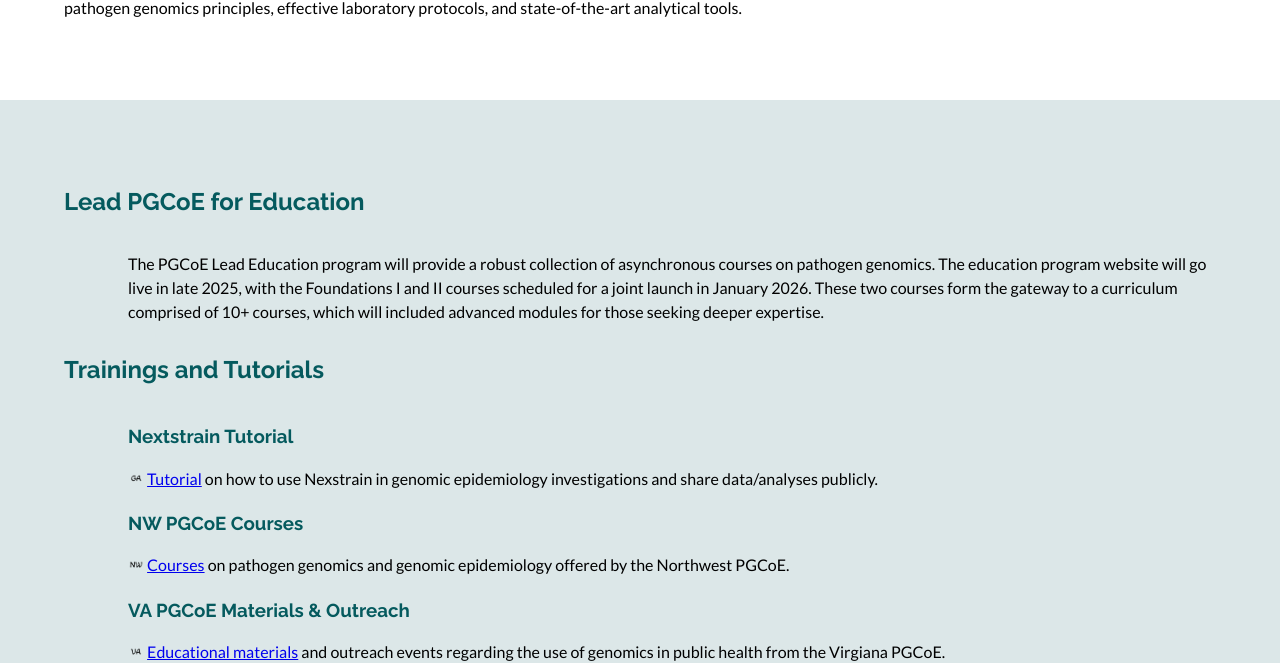
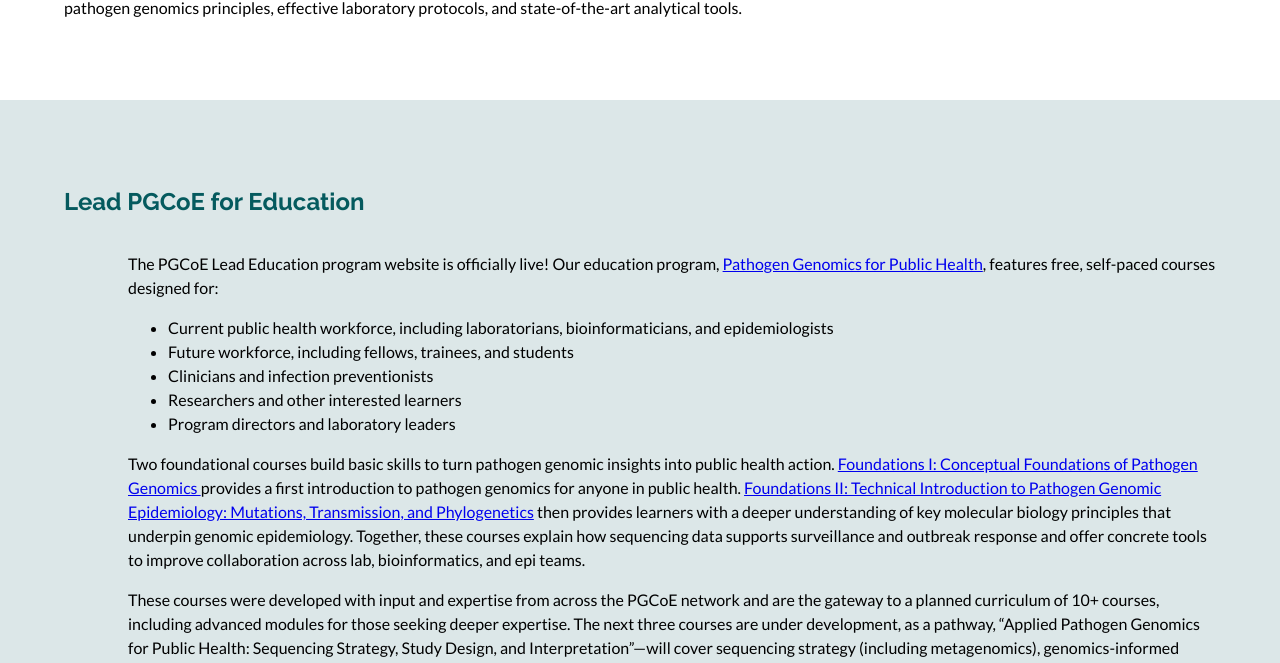
Before and after one commit to PGCoE/pgcoe.github.io, a plain HTML site: page education.html in a window 1280 px wide. Shown: the part 292-955 px from the top of the page. Drawn offline with Linux system fonts and the light colour scheme.

Commit message:
add march content

```diff
--- a/education.html
+++ b/education.html
@@ -44,7 +44,18 @@
     <div class="bottom-container">
       <h2>Lead PGCoE for Education</h2>
       <div class="outer">
-        <p>The PGCoE Lead Education program will provide a robust collection of asynchronous courses on pathogen genomics. The education program website will go live in late 2025, with the Foundations I and II courses scheduled for a joint launch in January 2026. These two courses form the gateway to a curriculum comprised of 10+ courses, which will included advanced modules for those seeking deeper expertise.</p>
+        <p>The PGCoE Lead Education program website is officially live! Our education program, <a href="https://learn.hms.harvard.edu/pathogen-genomics-public-health">Pathogen Genomics for Public Health</a>, features free, self-paced courses designed for:</p>
+        <ul>
+          <li>Current public health workforce, including laboratorians, bioinformaticians, and epidemiologists</li>
+          <li>Future workforce, including fellows, trainees, and students</li>
+          <li>Clinicians and infection preventionists</li>
+          <li>Researchers and other interested learners</li>
+          <li>Program directors and laboratory leaders</li>
+        </ul>
+        <p>Two foundational courses build basic skills to turn pathogen genomic insights into public health action. <a href="https://learn.hms.harvard.edu/programs/foundations-i-conceptual-foundations-pathogen-genomics">Foundations I: Conceptual Foundations of Pathogen Genomics </a>provides a first introduction to pathogen genomics for anyone in public health. <a href="https://learn.hms.harvard.edu/programs/foundations-ii-technical-introduction-pathogen-genomic-epidemiology">Foundations II: Technical Introduction to Pathogen Genomic Epidemiology: Mutations, Transmission, and Phylogenetics</a> then provides learners with a deeper understanding of key molecular biology principles that underpin genomic epidemiology. Together, these courses explain how sequencing data supports surveillance and outbreak response and offer concrete tools to improve collaboration across lab, bioinformatics, and epi teams.</p>
+
+        <p>These courses were developed with input and expertise from across the PGCoE network and are the gateway to a planned curriculum of 10+ courses, including advanced modules for those seeking deeper expertise. The next three courses are under development, as a pathway, “Applied Pathogen Genomics for Public Health: Sequencing Strategy, Study Design, and Interpretation”—will cover sequencing strategy (including metagenomics), genomics-informed study design, and genomic data interpretation.</p>
+        <p><a href="https://learn.hms.harvard.edu/pathogen-genomics-public-health">Learn more and register today!</a></p>
       </div>
 
       <h2>Trainings and Tutorials</h2>
```
Also changed, not shown: response.html (+5 -0 lines).
